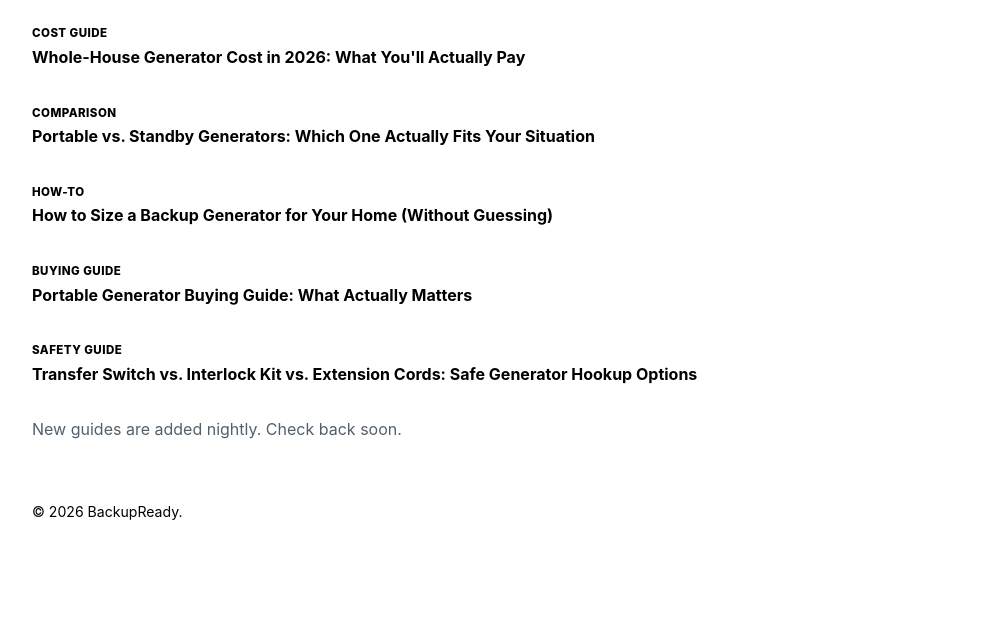
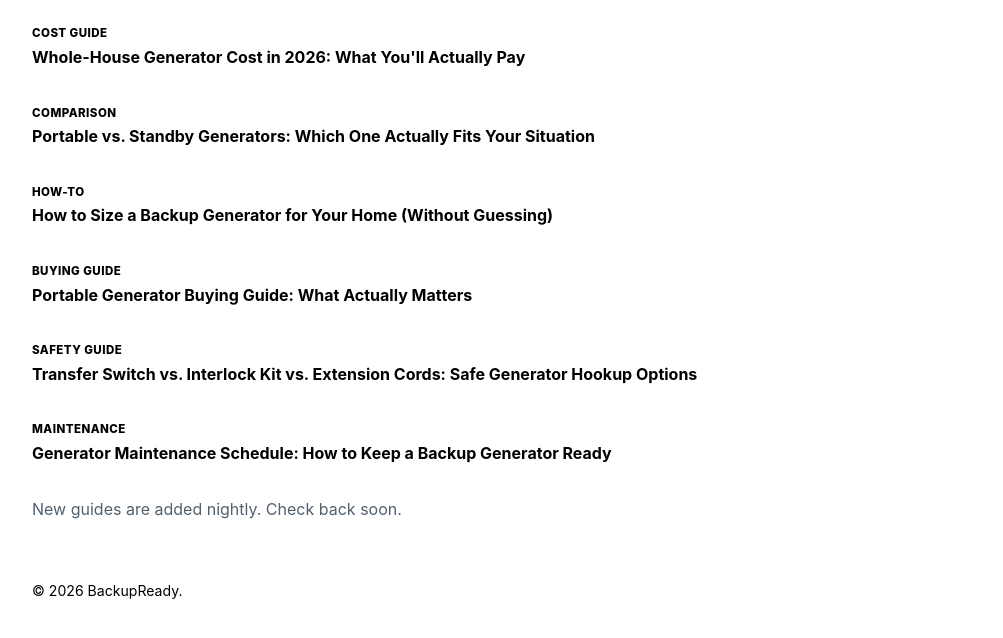
Before and after one commit to tdveal74-cell/backupready, a plain HTML site: page guides/index.html in a window 1280 px wide. Shown: the part 220-858 px from the top of the page, without its empty margins (138-1141 px from the left). Before the commit the page ends 800 px from the top, so only its background shows below. Drawn offline with Linux system fonts and the light colour scheme.

Commit message:
Update meta description and add maintenance guide linkUpdate guides index with maintenance page
Updated the meta description to include maintenance information and added a new maintenance guide link.

```diff
--- a/guides/index.html
+++ b/guides/index.html
@@ -4,7 +4,7 @@
 <meta charset="utf-8">
 <meta name="viewport" content="width=device-width, initial-scale=1">
 <title>All Guides — BackupReady</title>
-<meta name="description" content="All BackupReady guides on home backup power: generator costs, sizing, buying guides, hookup safety, and comparisons.">
+<meta name="description" content="All BackupReady guides on home backup power: generator costs, sizing, buying guides, hookup safety, maintenance, and comparisons.">
 <link rel="stylesheet" href="/assets/style.css">
 <link rel="canonical" href="https://backupready.vercel.app/guides/">
 </head>
@@ -42,6 +42,10 @@
       <span class="tag">Safety guide</span><br>
       <a href="/guides/generator-transfer-switch-vs-interlock.html"><strong>Transfer Switch vs. Interlock Kit vs. Extension Cords: Safe Generator Hookup Options</strong></a>
     </li>
+    <li>
+      <span class="tag">Maintenance</span><br>
+      <a href="/guides/generator-maintenance-schedule.html"><strong>Generator Maintenance Schedule: How to Keep a Backup Generator Ready</strong></a>
+    </li>
   </ul>
   <p style="color:#51606e">New guides are added nightly. Check back soon.</p>
 </main>
```
